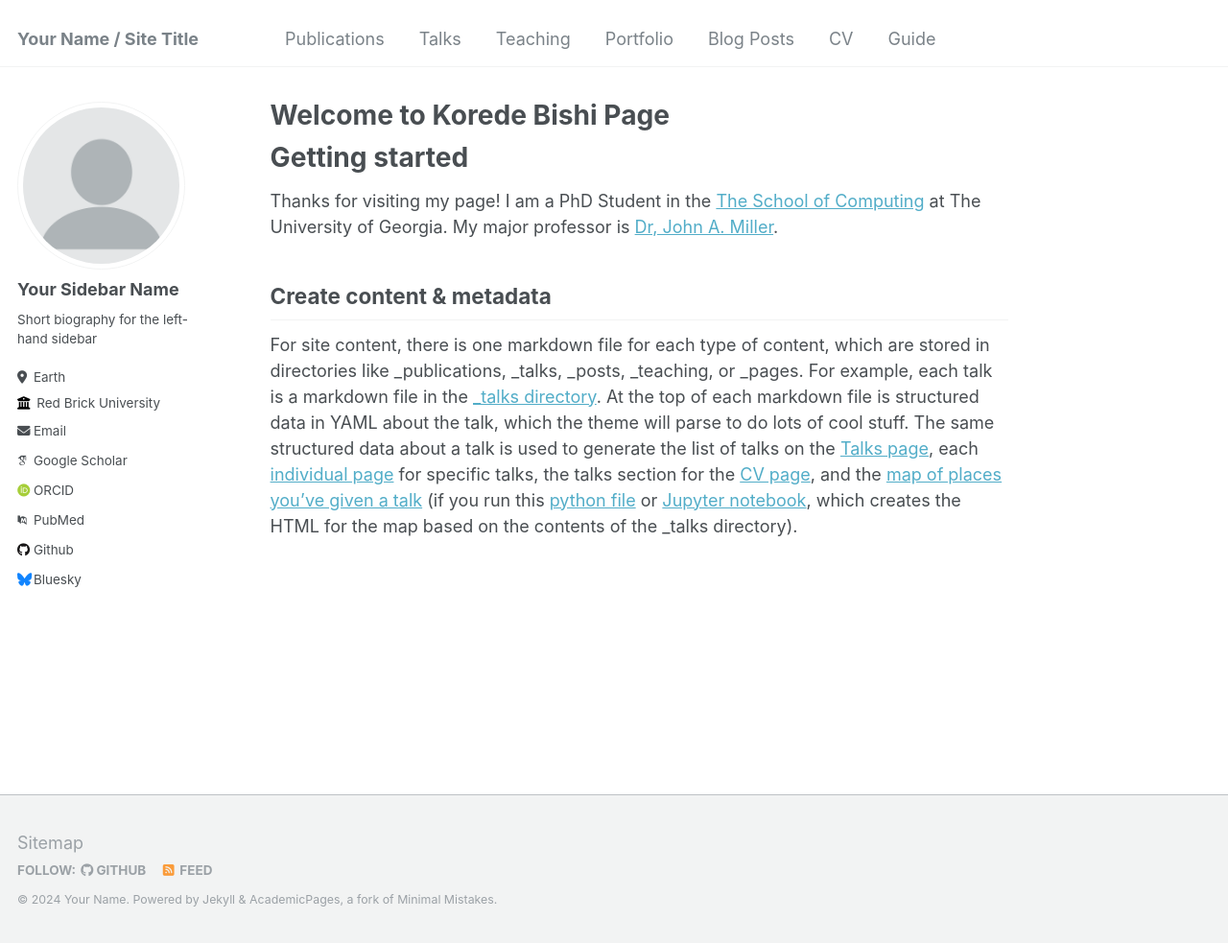
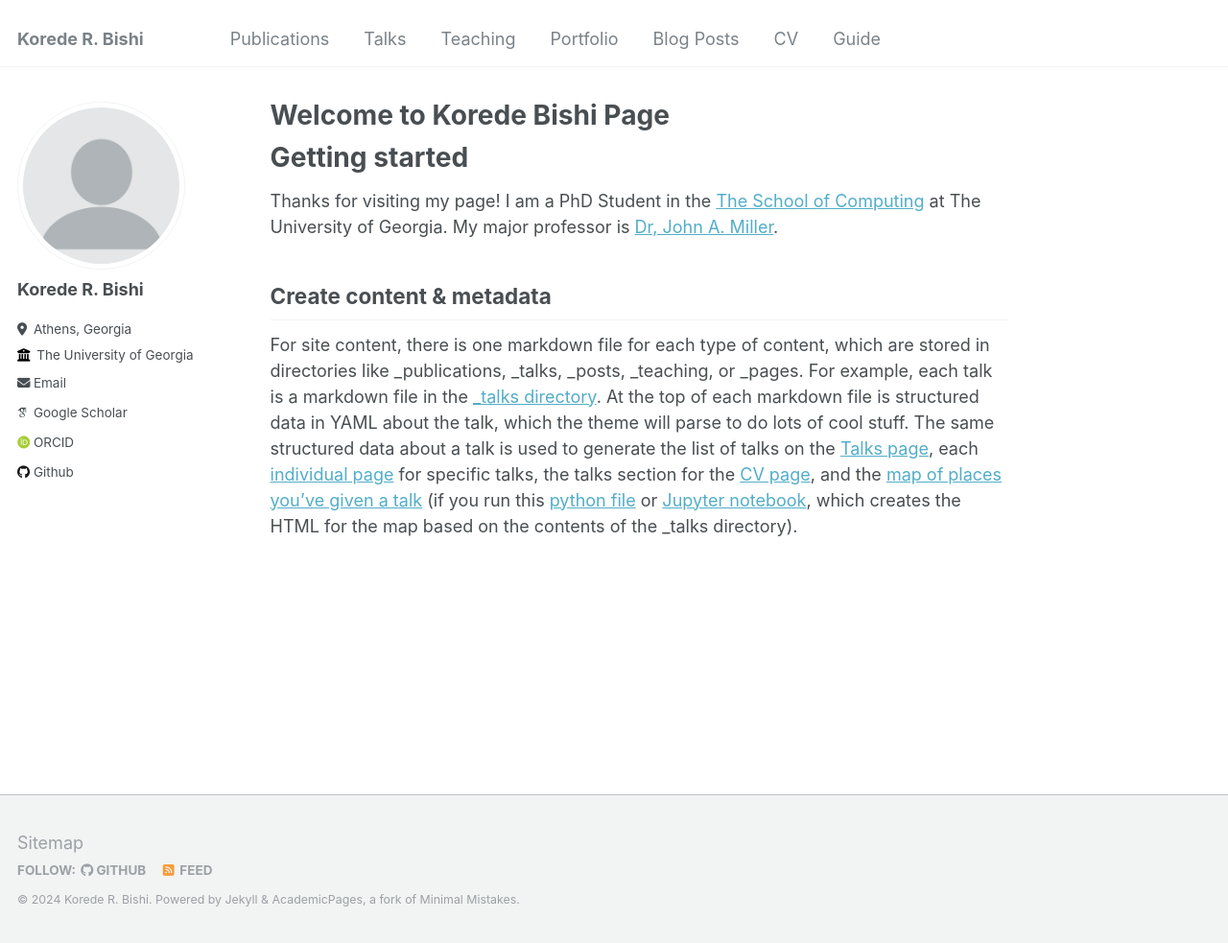
Before and after one commit to koredebishi/koredebishi.github.io, a Jekyll site: the page built from _pages/about.md, in a window 1280 px wide and 983 px high. Shown: the whole window at 96% size. Built offline with Jekyll 4.4.1, drawn with Linux system fonts in a browser that asks for light colours; some web fonts are replaced.

Commit message:
Update _config.yml

```diff
--- a/_config.yml
+++ b/_config.yml
@@ -8,13 +8,13 @@
 
 # Basic Site Settings
 locale                   : "en-US"
-title                    : "Your Name / Site Title"
+title                    : "Korede R. Bishi"
 title_separator          : "-"
-name                     : &name "Your Name"
+name                     : &name "Korede R. Bishi"
 description              : &description "personal description"
-url                      : https://academicpages.github.io # the base hostname & protocol for your site e.g. "https://mmistakes.github.io"
+url                      : https://koredebishi.github.io # the base hostname & protocol for your site e.g. "https://mmistakes.github.io"
 baseurl                  : "" # the subpath of your site, e.g. "/blog"
-repository               : "academicpages/academicpages.github.io"
+repository               : "koredebishi/koredebishi.github.io"
 
 # Site Author - The following control what appear as part of the author content on the side bar.
 #               If a field is blank the icon and link will not appear, otherwise it will be shown.
@@ -22,13 +22,13 @@ repository               : "academicpages/academicpages.github.io"
 author:
   # Biographic information
   avatar           : "profile.png"
-  name             : "Your Sidebar Name"
-  pronouns         : # example: "she/her"
-  bio              : "Short biography for the left-hand sidebar"
-  location         : "Earth"
-  employer         : "Red Brick University"
+  name             : "Korede R. Bishi"
+  pronouns         : # example: "He/him"
+  bio              : ""
+  location         : "Athens, Georgia"
+  employer         : "The University of Georgia"
   uri              : # URL
-  email            : "none@example.org"
+  email            : "korede.bishi@uga.edu"
 
   # Academic websites
   arxiv            : # URL - Update with the correct link to your profile
@@ -36,19 +36,17 @@ author:
   impactstory      : # URL
   orcid            : "http://orcid.org/yourorcidurl"
   semantic         : # URL
-  pubmed           : "https://www.ncbi.nlm.nih.gov/pubmed/?term=john+snow"
   researchgate     : # URL
 
   # Repositories and software development
   bitbucket        : # Username - Update with your username on the site
   codepen          : # Username
   dribbble         : # Username
-  github           : "academicpages"
+  github           : "koredebishi"
   kaggle           : # Username
   stackoverflow    : # User number or user number and name (i.e., use "1" or "1/jeff-atwood")
 
   # Social media
-  bluesky          : "bsky.app" # Replace this with you Bluesky username
   facebook         : # Username
   flickr           : # Username
   foursquare       : # Username
@@ -65,7 +63,7 @@ author:
   steam            : # Username
   telegram         : # URL
   tumblr           : # Username
-  twitter          : # Username for X / Twitter
+  twitter          : # @raymonbash
   vine             : # Username
   weibo            : # Username
   wikipedia        : # Username
```
